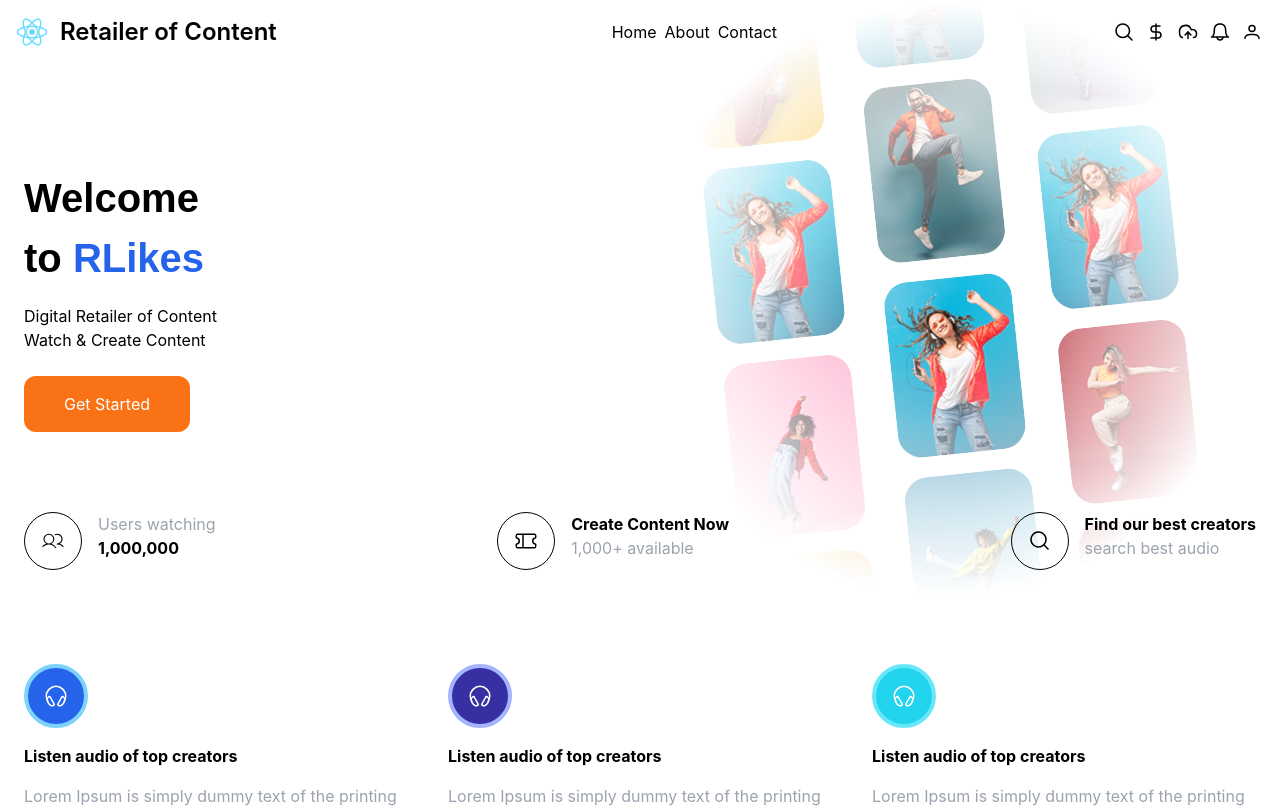
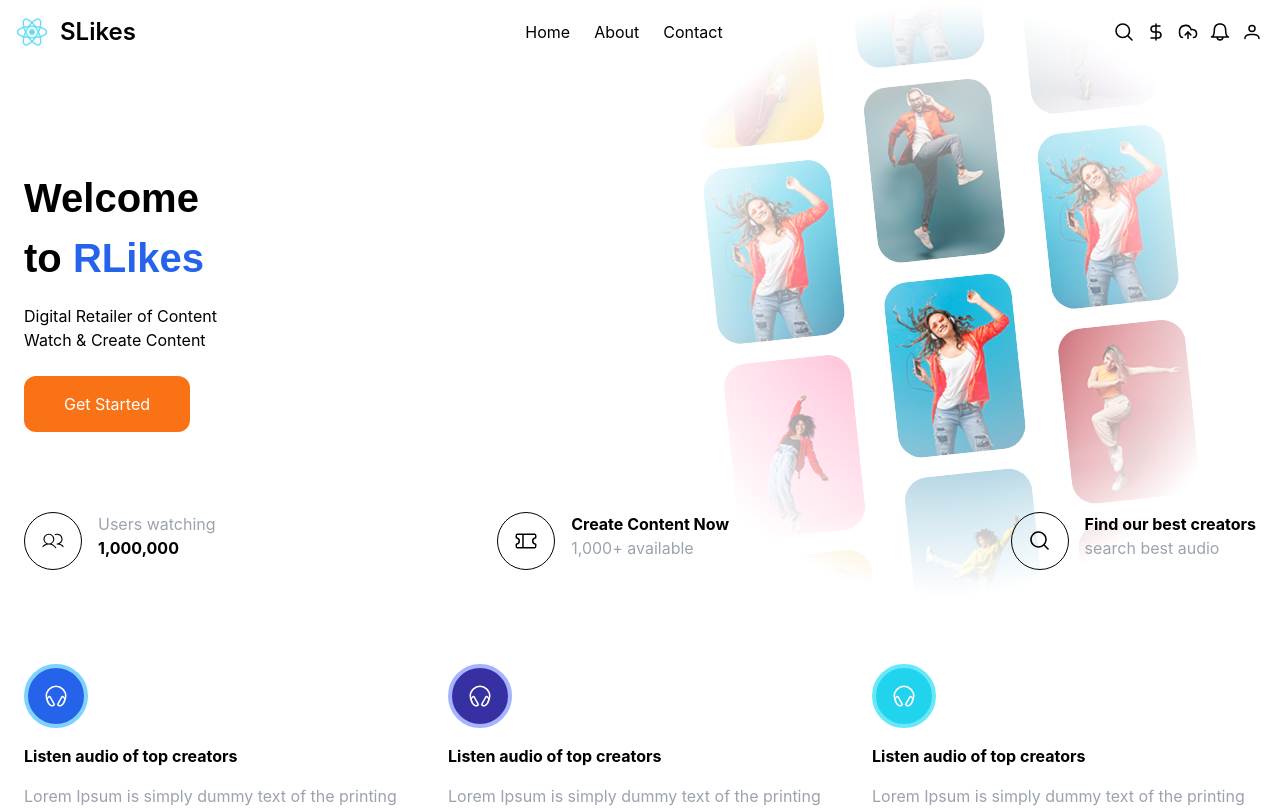
Before and after one commit to danilodavid521/retailor_watch_content, a React (Create React App) app: page / in a window 1280 px wide. Shown: the top 808 px of the page. Built offline with nearby package versions, Linux system fonts and the light colour scheme.

Commit message:
fix: rename the logo and increase gap among menu items

```diff
--- a/src/components/Header.tsx
+++ b/src/components/Header.tsx
@@ -23,26 +23,11 @@ export default function Header() {
 
   return (
     <header className='w-full absolute top-0 bg-transparent z-10'>
-
-      {/* <div className="container mx-auto px-6 py-2 flex justify-between items-center">
-        <div className="logo"><img className='w-12' src={require('../assets/images/logo.png')} alt="logo" /></div>
-        <div className="menu">
-          <Menu />
-        </div>
-        <div className="icons flex gap-2">
-          <svg xmlns="http://www.w3.org/2000/svg" width="24" height="24" viewBox="0 0 24 24"><path fill="currentColor" d="M10.77 18.3a7.53 7.53 0 1 1 7.53-7.53a7.53 7.53 0 0 1-7.53 7.53Zm0-13.55a6 6 0 1 0 6 6a6 6 0 0 0-6-6Z" /><path fill="currentColor" d="M20 20.75a.74.74 0 0 1-.53-.22l-4.13-4.13a.75.75 0 0 1 1.06-1.06l4.13 4.13a.75.75 0 0 1 0 1.06a.74.74 0 0 1-.53.22Z" /></svg>
-          <svg xmlns="http://www.w3.org/2000/svg" width="24" height="24" viewBox="0 0 24 24"><path fill="currentColor" d="M12 20.75a.76.76 0 0 1-.75-.75V4a.75.75 0 0 1 1.5 0v16a.76.76 0 0 1-.75.75Z" /><path fill="currentColor" d="M13.5 18.75H7a.75.75 0 0 1 0-1.5h6.5A2.54 2.54 0 0 0 16.25 15a2.54 2.54 0 0 0-2.75-2.25h-3A4 4 0 0 1 6.25 9a4 4 0 0 1 4.25-3.75H16a.75.75 0 0 1 0 1.5h-5.5A2.54 2.54 0 0 0 7.75 9a2.54 2.54 0 0 0 2.75 2.25h3A4 4 0 0 1 17.75 15a4 4 0 0 1-4.25 3.75Z" /></svg>
-          <svg xmlns="http://www.w3.org/2000/svg" width="24" height="24" viewBox="0 0 24 24"><path fill="currentColor" d="M17.5 18.25a.75.75 0 0 1 0-1.5c1.66 0 2.25-.83 2.25-3.18a3.57 3.57 0 0 0-3.25-3.25a3.34 3.34 0 0 0-1 .18a.74.74 0 0 1-1-.49a5.25 5.25 0 0 0-10.25 1.56c0 3.44.76 5.18 2.25 5.18a.75.75 0 0 1 0 1.5c-2.5 0-3.75-2.25-3.75-6.68a6.75 6.75 0 0 1 13-2.68a4.4 4.4 0 0 1 .8-.07a5.07 5.07 0 0 1 4.75 4.75c-.05 1.28-.05 4.68-3.8 4.68Z" /><path fill="currentColor" d="M14.83 15.65a.77.77 0 0 1-.53-.22l-2.3-2.3l-2.3 2.3a.75.75 0 0 1-1.06-1.06l2.83-2.83a.74.74 0 0 1 1.06 0l2.83 2.83a.75.75 0 0 1 0 1.06a.79.79 0 0 1-.53.22Z" /><path fill="currentColor" d="M12 19.18a.75.75 0 0 1-.75-.75v-6.36a.75.75 0 0 1 1.5 0v6.36a.75.75 0 0 1-.75.75Z" /></svg>
-          <svg xmlns="http://www.w3.org/2000/svg" width="24" height="24" viewBox="0 0 24 24"><path fill="currentColor" d="M20.53 16.25c-.09 0-2.11-.36-2.11-6.25c0-4.16-2.42-6.75-6.42-6.75S5.58 5.84 5.58 10c0 6-2.09 6.25-2.08 6.25a.75.75 0 0 0 0 1.5h4.83a3.74 3.74 0 0 0 7.34 0h4.84a.75.75 0 0 0 0-1.5Zm-8.53 3a2.24 2.24 0 0 1-2.11-1.5h4.22a2.24 2.24 0 0 1-2.11 1.5Zm-6.24-3c.72-1.09 1.32-3 1.32-6.25S8.88 4.75 12 4.75s4.92 1.91 4.92 5.25s.6 5.16 1.32 6.25Z" /></svg>
-          <svg xmlns="http://www.w3.org/2000/svg" width="24" height="24" viewBox="0 0 24 24"><path fill="currentColor" d="M12 12.25a3.75 3.75 0 1 1 3.75-3.75A3.75 3.75 0 0 1 12 12.25Zm0-6a2.25 2.25 0 1 0 2.25 2.25A2.25 2.25 0 0 0 12 6.25Zm7 13a.76.76 0 0 1-.75-.75c0-1.95-1.06-3.25-6.25-3.25s-6.25 1.3-6.25 3.25a.75.75 0 0 1-1.5 0c0-4.75 5.43-4.75 7.75-4.75s7.75 0 7.75 4.75a.76.76 0 0 1-.75.75Z" /></svg>
-        </div>
-      </div> */}
-
       <nav>
         <div className="max-w-screen-xl flex flex-wrap items-center justify-between mx-auto p-4">
           <a href="/" className="flex items-center">
             <img src={Logo} className="h-8 mr-3" alt="Logo" />
-            <span className="self-center text-2xl font-semibold whitespace-nowrap text-black">Retailer of Content</span>
+            <span className="self-center text-2xl font-semibold whitespace-nowrap text-black">SLikes</span>
           </a>
           <div className={`${viewPort < 768 && 'drawer'} w-full md:block md:w-auto`} id="navbar-menu">
             <div className={`${viewPort < 768 && 'drawer-content bg-gray-200 ml-auto h-screen flex flex-col justify-between'}`}>
--- a/src/components/ui/Menu.tsx
+++ b/src/components/ui/Menu.tsx
@@ -3,7 +3,7 @@ import React from 'react'
 export default function Menu() {
    const menuItems: string[] = ['Home', 'About', "Contact"]
    return (
-      <ul className='flex gap-2'>
+      <ul className='flex gap-6'>
          {menuItems.map((item, index) =>
             <li key={index}>{item}</li>
          )}
```
